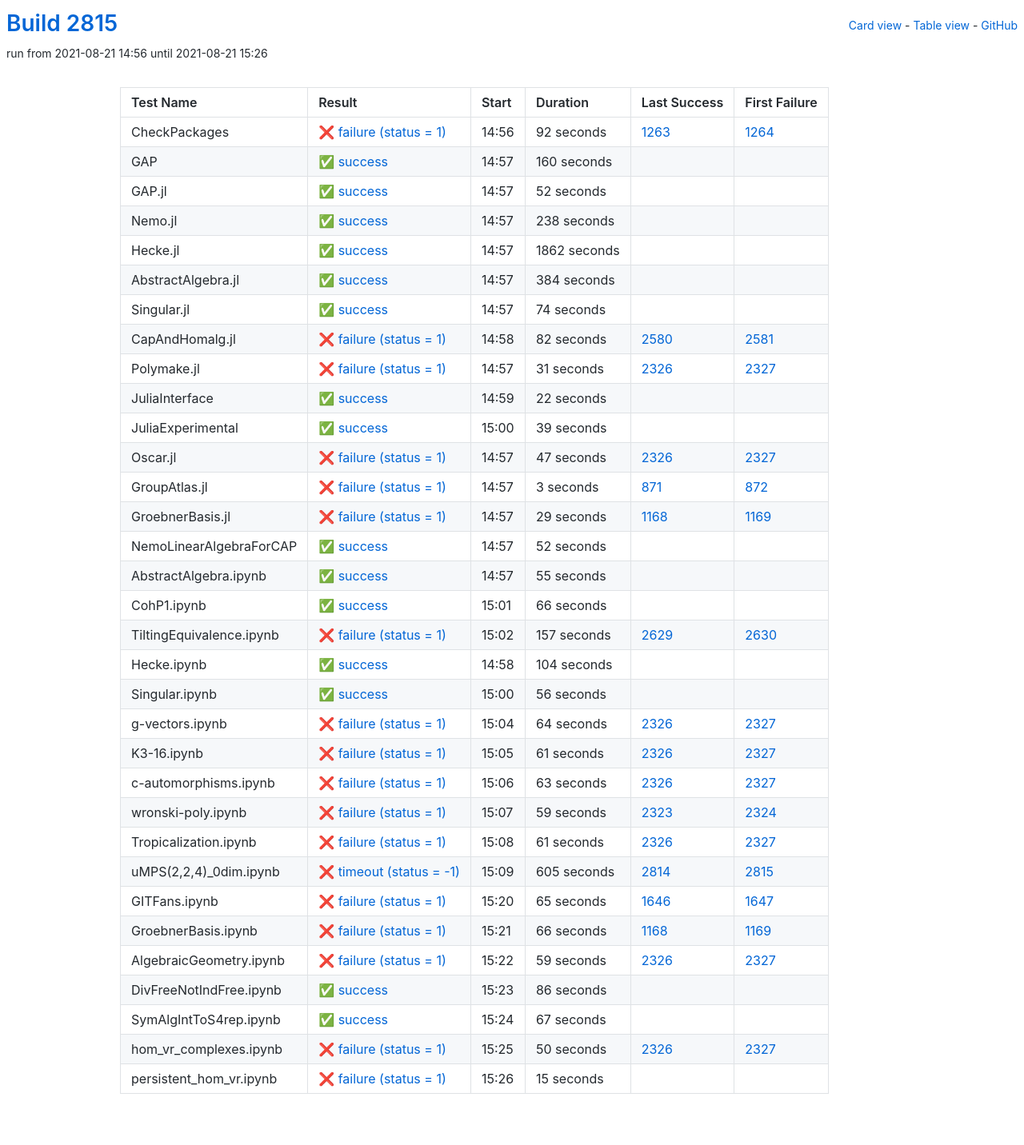
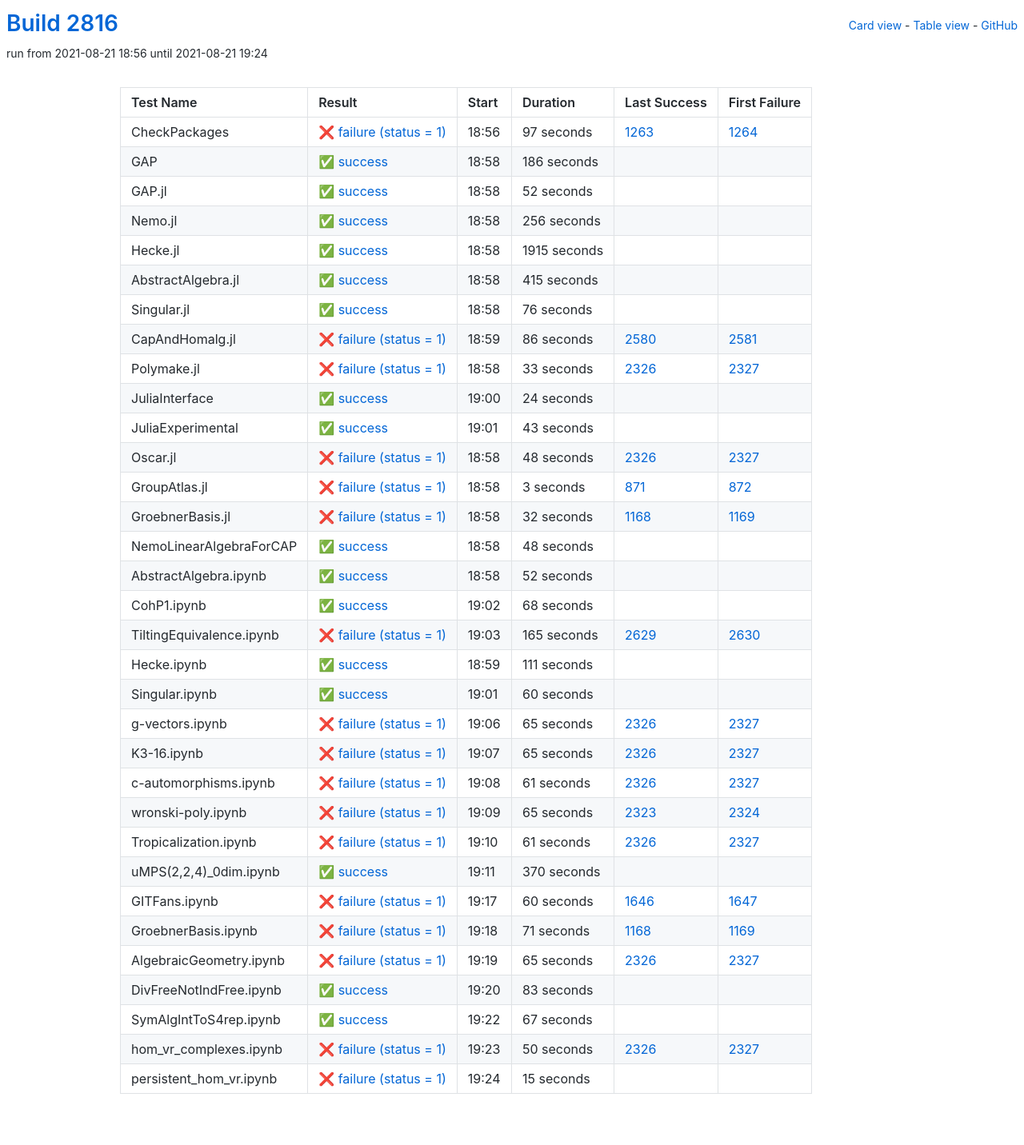
Before and after one commit to oscar-system/oscar-ci-status-stable, a Jekyll site: the page built from table.html, in a window 1280 px wide. Shown: the whole page at 80% size. Built offline with Jekyll 4.4.1, drawn with Linux system fonts in a browser that asks for light colours.

Commit message:
Build #2816

```diff
--- a/_data/ci.yml
+++ b/_data/ci.yml
@@ -1,6 +1,6 @@
 ---
-build: 2815
-build_url: https://oscarci.mathematik.uni-kl.de/job/oscar-stable/2815/
+build: 2816
+build_url: https://oscarci.mathematik.uni-kl.de/job/oscar-stable/2816/
 job: oscar-stable
 organization: oscar-system
 repo: oscar-ci-status-stable
@@ -8,32 +8,32 @@ repourl: https://github.com/oscar-system/oscar-ci-status-stable
 tests:
 - name: CheckPackages
   id: checkpackages
-  log: https://oscarci.mathematik.uni-kl.de/job/oscar-stable/2815/artifact/logs/build-2815/CheckPackages.log
-  start: 2021-08-21 14:56
+  log: https://oscarci.mathematik.uni-kl.de/job/oscar-stable/2816/artifact/logs/build-2816/CheckPackages.log
+  start: 2021-08-21 18:56
   success: false
   exitcode: 1
   status: failure
-  duration: 92
+  duration: 97
   last_success: 1263
   last_success_url: https://oscarci.mathematik.uni-kl.de/job/oscar-stable/1263/
   first_failure: 1264
   first_failure_url: https://oscarci.mathematik.uni-kl.de/job/oscar-stable/1264/
 - name: GAP
   id: gap
-  log: https://oscarci.mathematik.uni-kl.de/job/oscar-stable/2815/artifact/logs/build-2815/GAP.log
-  start: 2021-08-21 14:57
+  log: https://oscarci.mathematik.uni-kl.de/job/oscar-stable/2816/artifact/logs/build-2816/GAP.log
+  start: 2021-08-21 18:58
   success: true
   exitcode: 0
   status: success
-  duration: 160
+  duration: 186
   last_success: false
   last_success_url:
   first_failure: false
   first_failure_url:
 - name: GAP.jl
   id: gap-jl
-  log: https://oscarci.mathematik.uni-kl.de/job/oscar-stable/2815/artifact/logs/build-2815/GAP.jl.log
-  start: 2021-08-21 14:57
+  log: https://oscarci.mathematik.uni-kl.de/job/oscar-stable/2816/artifact/logs/build-2816/GAP.jl.log
+  start: 2021-08-21 18:58
   success: true
   exitcode: 0
   status: success
@@ -44,116 +44,116 @@ tests:
   first_failure_url:
 - name: Nemo.jl
   id: nemo-jl
-  log: https://oscarci.mathematik.uni-kl.de/job/oscar-stable/2815/artifact/logs/build-2815/Nemo.jl.log
-  start: 2021-08-21 14:57
+  log: https://oscarci.mathematik.uni-kl.de/job/oscar-stable/2816/artifact/logs/build-2816/Nemo.jl.log
+  start: 2021-08-21 18:58
   success: true
   exitcode: 0
   status: success
-  duration: 238
+  duration: 256
   last_success: false
   last_success_url:
   first_failure: false
   first_failure_url:
 - name: Hecke.jl
   id: hecke-jl
-  log: https://oscarci.mathematik.uni-kl.de/job/oscar-stable/2815/artifact/logs/build-2815/Hecke.jl.log
-  start: 2021-08-21 14:57
+  log: https://oscarci.mathematik.uni-kl.de/job/oscar-stable/2816/artifact/logs/build-2816/Hecke.jl.log
+  start: 2021-08-21 18:58
   success: true
   exitcode: 0
   status: success
-  duration: 1862
+  duration: 1915
   last_success: false
   last_success_url:
   first_failure: false
   first_failure_url:
 - name: AbstractAlgebra.jl
   id: abstractalgebra-jl
-  log: https://oscarci.mathematik.uni-kl.de/job/oscar-stable/2815/artifact/logs/build-2815/AbstractAlgebra.jl.log
-  start: 2021-08-21 14:57
+  log: https://oscarci.mathematik.uni-kl.de/job/oscar-stable/2816/artifact/logs/build-2816/AbstractAlgebra.jl.log
+  start: 2021-08-21 18:58
   success: true
   exitcode: 0
   status: success
-  duration: 384
+  duration: 415
   last_success: false
   last_success_url:
   first_failure: false
   first_failure_url:
 - name: Singular.jl
   id: singular-jl
-  log: https://oscarci.mathematik.uni-kl.de/job/oscar-stable/2815/artifact/logs/build-2815/Singular.jl.log
-  start: 2021-08-21 14:57
+  log: https://oscarci.mathematik.uni-kl.de/job/oscar-stable/2816/artifact/logs/build-2816/Singular.jl.log
+  start: 2021-08-21 18:58
   success: true
   exitcode: 0
   status: success
-  duration: 74
+  duration: 76
   last_success: false
   last_success_url:
   first_failure: false
   first_failure_url:
 - name: CapAndHomalg.jl
   id: capandhomalg-jl
-  log: https://oscarci.mathematik.uni-kl.de/job/oscar-stable/2815/artifact/logs/build-2815/CapAndHomalg.jl.log
-  start: 2021-08-21 14:58
+  log: https://oscarci.mathematik.uni-kl.de/job/oscar-stable/2816/artifact/logs/build-2816/CapAndHomalg.jl.log
+  start: 2021-08-21 18:59
   success: false
   exitcode: 1
   status: failure
-  duration: 82
+  duration: 86
   last_success: 2580
   last_success_url: https://oscarci.mathematik.uni-kl.de/job/oscar-stable/2580/
   first_failure: 2581
   first_failure_url: https://oscarci.mathematik.uni-kl.de/job/oscar-stable/2581/
 - name: Polymake.jl
   id: polymake-jl
-  log: https://oscarci.mathematik.uni-kl.de/job/oscar-stable/2815/artifact/logs/build-2815/Polymake.jl.log
-  start: 2021-08-21 14:57
+  log: https://oscarci.mathematik.uni-kl.de/job/oscar-stable/2816/artifact/logs/build-2816/Polymake.jl.log
+  start: 2021-08-21 18:58
   success: false
   exitcode: 1
   status: failure
-  duration: 31
+  duration: 33
   last_success: 2326
   last_success_url: https://oscarci.mathematik.uni-kl.de/job/oscar-stable/2326/
   first_failure: 2327
   first_failure_url: https://oscarci.mathematik.uni-kl.de/job/oscar-stable/2327/
 - name: JuliaInterface
   id: juliainterface
-  log: https://oscarci.mathematik.uni-kl.de/job/oscar-stable/2815/artifact/logs/build-2815/JuliaInterface.log
-  start: 2021-08-21 14:59
+  log: https://oscarci.mathematik.uni-kl.de/job/oscar-stable/2816/artifact/logs/build-2816/JuliaInterface.log
+  start: 2021-08-21 19:00
   success: true
   exitcode: 0
   status: success
-  duration: 22
+  duration: 24
   last_success: false
   last_success_url:
   first_failure: false
   first_failure_url:
 - name: JuliaExperimental
   id: juliaexperimental
-  log: https://oscarci.mathematik.uni-kl.de/job/oscar-stable/2815/artifact/logs/build-2815/JuliaExperimental.log
-  start: 2021-08-21 15:00
+  log: https://oscarci.mathematik.uni-kl.de/job/oscar-stable/2816/artifact/logs/build-2816/JuliaExperimental.log
+  start: 2021-08-21 19:01
   success: true
   exitcode: 0
   status: success
-  duration: 39
+  duration: 43
   last_success: false
   last_success_url:
   first_failure: false
   first_failure_url:
 - name: Oscar.jl
   id: oscar-jl
-  log: https://oscarci.mathematik.uni-kl.de/job/oscar-stable/2815/artifact/logs/build-2815/Oscar.jl.log
-  start: 2021-08-21 14:57
+  log: https://oscarci.mathematik.uni-kl.de/job/oscar-stable/2816/artifact/logs/build-2816/Oscar.jl.log
+  start: 2021-08-21 18:58
   success: false
   exitcode: 1
   status: failure
-  duration: 47
+  duration: 48
   last_success: 2326
   last_success_url: https://oscarci.mathematik.uni-kl.de/job/oscar-stable/2326/
   first_failure: 2327
   first_failure_url: https://oscarci.mathematik.uni-kl.de/job/oscar-stable/2327/
 - name: GroupAtlas.jl
   id: groupatlas-jl
-  log: https://oscarci.mathematik.uni-kl.de/job/oscar-stable/2815/artifact/logs/build-2815/GroupAtlas.jl.log
-  start: 2021-08-21 14:57
+  log: https://oscarci.mathematik.uni-kl.de/job/oscar-stable/2816/artifact/logs/build-2816/GroupAtlas.jl.log
+  start: 2021-08-21 18:58
   success: false
   exitcode: 1
   status: failure
@@ -164,20 +164,32 @@ tests:
   first_failure_url: https://oscarci.mathematik.uni-kl.de/job/oscar-stable/872/
 - name: GroebnerBasis.jl
   id: groebnerbasis-jl
-  log: https://oscarci.mathematik.uni-kl.de/job/oscar-stable/2815/artifact/logs/build-2815/GroebnerBasis.jl.log
-  start: 2021-08-21 14:57
+  log: https://oscarci.mathematik.uni-kl.de/job/oscar-stable/2816/artifact/logs/build-2816/GroebnerBasis.jl.log
+  start: 2021-08-21 18:58
   success: false
   exitcode: 1
   status: failure
-  duration: 29
+  duration: 32
   last_success: 1168
   last_success_url: https://oscarci.mathematik.uni-kl.de/job/oscar-stable/1168/
   first_failure: 1169
   first_failure_url: https://oscarci.mathematik.uni-kl.de/job/oscar-stable/1169/
 - name: NemoLinearAlgebraForCAP
   id: nemolinearalgebraforcap
-  log: https://oscarci.mathematik.uni-kl.de/job/oscar-stable/2815/artifact/logs/build-2815/NemoLinearAlgebraForCAP.log
-  start: 2021-08-21 14:57
+  log: https://oscarci.mathematik.uni-kl.de/job/oscar-stable/2816/artifact/logs/build-2816/NemoLinearAlgebraForCAP.log
+  start: 2021-08-21 18:58
+  success: true
+  exitcode: 0
+  status: success
+  duration: 48
+  last_success: false
+  last_success_url:
+  first_failure: false
+  first_failure_url:
+- name: AbstractAlgebra.ipynb
+  id: abstractalgebra-ipynb
+  log: https://oscarci.mathematik.uni-kl.de/job/oscar-stable/2816/artifact/logs/build-2816/AbstractAlgebra.ipynb.log
+  start: 2021-08-21 18:58
   success: true
   exitcode: 0
   status: success
@@ -186,82 +198,82 @@ tests:
   last_success_url:
   first_failure: false
   first_failure_url:
-- name: AbstractAlgebra.ipynb
-  id: abstractalgebra-ipynb
-  log: https://oscarci.mathematik.uni-kl.de/job/oscar-stable/2815/artifact/logs/build-2815/AbstractAlgebra.ipynb.log
-  start: 2021-08-21 14:57
+- name: CohP1.ipynb
+  id: cohp1-ipynb
+  log: https://oscarci.mathematik.uni-kl.de/job/oscar-stable/2816/artifact/logs/build-2816/CohP1.ipynb.log
+  start: 2021-08-21 19:02
   success: true
   exitcode: 0
   status: success
-  duration: 55
-  last_success: false
-  last_success_url:
-  first_failure: false
-  first_failure_url:
-- name: CohP1.ipynb
-  id: cohp1-ipynb
-  log: https://oscarci.mathematik.uni-kl.de/job/oscar-stable/2815/artifact/logs/build-2815/CohP1.ipynb.log
-  start: 2021-08-21 15:01
-  success: true
-  exitcode: 0
-  status: success
-  duration: 66
+  duration: 68
   last_success: false
   last_success_url:
   first_failure: false
   first_failure_url:
 - name: TiltingEquivalence.ipynb
   id: tiltingequivalence-ipynb
-  log: https://oscarci.mathematik.uni-kl.de/job/oscar-stable/2815/artifact/logs/build-2815/TiltingEquivalence.ipynb.log
-  start: 2021-08-21 15:02
+  log: https://oscarci.mathematik.uni-kl.de/job/oscar-stable/2816/artifact/logs/build-2816/TiltingEquivalence.ipynb.log
+  start: 2021-08-21 19:03
   success: false
   exitcode: 1
   status: failure
-  duration: 157
+  duration: 165
   last_success: 2629
   last_success_url: https://oscarci.mathematik.uni-kl.de/job/oscar-stable/2629/
   first_failure: 2630
   first_failure_url: https://oscarci.mathematik.uni-kl.de/job/oscar-stable/2630/
 - name: Hecke.ipynb
   id: hecke-ipynb
-  log: https://oscarci.mathematik.uni-kl.de/job/oscar-stable/2815/artifact/logs/build-2815/Hecke.ipynb.log
-  start: 2021-08-21 14:58
+  log: https://oscarci.mathematik.uni-kl.de/job/oscar-stable/2816/artifact/logs/build-2816/Hecke.ipynb.log
+  start: 2021-08-21 18:59
   success: true
   exitcode: 0
   status: success
-  duration: 104
+  duration: 111
   last_success: false
   last_success_url:
   first_failure: false
   first_failure_url:
 - name: Singular.ipynb
   id: singular-ipynb
-  log: https://oscarci.mathematik.uni-kl.de/job/oscar-stable/2815/artifact/logs/build-2815/Singular.ipynb.log
-  start: 2021-08-21 15:00
+  log: https://oscarci.mathematik.uni-kl.de/job/oscar-stable/2816/artifact/logs/build-2816/Singular.ipynb.log
+  start: 2021-08-21 19:01
   success: true
   exitcode: 0
   status: success
-  duration: 56
+  duration: 60
   last_success: false
   last_success_url:
   first_failure: false
   first_failure_url:
 - name: g-vectors.ipynb
   id: g-vectors-ipynb
-  log: https://oscarci.mathematik.uni-kl.de/job/oscar-stable/2815/artifact/logs/build-2815/g-vectors.ipynb.log
-  start: 2021-08-21 15:04
+  log: https://oscarci.mathematik.uni-kl.de/job/oscar-stable/2816/artifact/logs/build-2816/g-vectors.ipynb.log
+  start: 2021-08-21 19:06
   success: false
   exitcode: 1
   status: failure
-  duration: 64
+  duration: 65
   last_success: 2326
   last_success_url: https://oscarci.mathematik.uni-kl.de/job/oscar-stable/2326/
   first_failure: 2327
   first_failure_url: https://oscarci.mathematik.uni-kl.de/job/oscar-stable/2327/
 - name: K3-16.ipynb
   id: k3-16-ipynb
-  log: https://oscarci.mathematik.uni-kl.de/job/oscar-stable/2815/artifact/logs/build-2815/K3-16.ipynb.log
-  start: 2021-08-21 15:05
+  log: https://oscarci.mathematik.uni-kl.de/job/oscar-stable/2816/artifact/logs/build-2816/K3-16.ipynb.log
+  start: 2021-08-21 19:07
+  success: false
+  exitcode: 1
+  status: failure
+  duration: 65
+  last_success: 2326
+  last_success_url: https://oscarci.mathematik.uni-kl.de/job/oscar-stable/2326/
+  first_failure: 2327
+  first_failure_url: https://oscarci.mathematik.uni-kl.de/job/oscar-stable/2327/
+- name: c-automorphisms.ipynb
+  id: c-automorphisms-ipynb
+  log: https://oscarci.mathematik.uni-kl.de/job/oscar-stable/2816/artifact/logs/build-2816/c-automorphisms.ipynb.log
+  start: 2021-08-21 19:08
   success: false
   exitcode: 1
   status: failure
@@ -270,34 +282,22 @@ tests:
   last_success_url: https://oscarci.mathematik.uni-kl.de/job/oscar-stable/2326/
   first_failure: 2327
   first_failure_url: https://oscarci.mathematik.uni-kl.de/job/oscar-stable/2327/
-- name: c-automorphisms.ipynb
-  id: c-automorphisms-ipynb
-  log: https://oscarci.mathematik.uni-kl.de/job/oscar-stable/2815/artifact/logs/build-2815/c-automorphisms.ipynb.log
-  start: 2021-08-21 15:06
+- name: wronski-poly.ipynb
+  id: wronski-poly-ipynb
+  log: https://oscarci.mathematik.uni-kl.de/job/oscar-stable/2816/artifact/logs/build-2816/wronski-poly.ipynb.log
+  start: 2021-08-21 19:09
   success: false
   exitcode: 1
   status: failure
-  duration: 63
-  last_success: 2326
-  last_success_url: https://oscarci.mathematik.uni-kl.de/job/oscar-stable/2326/
-  first_failure: 2327
-  first_failure_url: https://oscarci.mathematik.uni-kl.de/job/oscar-stable/2327/
-- name: wronski-poly.ipynb
-  id: wronski-poly-ipynb
-  log: https://oscarci.mathematik.uni-kl.de/job/oscar-stable/2815/artifact/logs/build-2815/wronski-poly.ipynb.log
-  start: 2021-08-21 15:07
-  success: false
-  exitcode: 1
-  status: failure
-  duration: 59
+  duration: 65
   last_success: 2323
   last_success_url: https://oscarci.mathematik.uni-kl.de/job/oscar-stable/2323/
   first_failure: 2324
   first_failure_url: https://oscarci.mathematik.uni-kl.de/job/oscar-stable/2324/
 - name: Tropicalization.ipynb
   id: tropicalization-ipynb
-  log: https://oscarci.mathematik.uni-kl.de/job/oscar-stable/2815/artifact/logs/build-2815/Tropicalization.ipynb.log
-  start: 2021-08-21 15:08
+  log: https://oscarci.mathematik.uni-kl.de/job/oscar-stable/2816/artifact/logs/build-2816/Tropicalization.ipynb.log
+  start: 2021-08-21 19:10
   success: false
   exitcode: 1
   status: failure
@@ -308,68 +308,68 @@ tests:
   first_failure_url: https://oscarci.mathematik.uni-kl.de/job/oscar-stable/2327/
 - name: uMPS(2,2,4)_0dim.ipynb
   id: umps-2-2-4-0dim-ipynb
-  log: https://oscarci.mathematik.uni-kl.de/job/oscar-stable/2815/artifact/logs/build-2815/uMPS-2-2-4-_0dim.ipynb.log
-  start: 2021-08-21 15:09
-  success: false
-  exitcode: -1
-  status: timeout
-  duration: 605
-  last_success: 2814
-  last_success_url: https://oscarci.mathematik.uni-kl.de/job/oscar-stable/2814/
-  first_failure: 2815
-  first_failure_url: https://oscarci.mathematik.uni-kl.de/job/oscar-stable/2815/
+  log: https://oscarci.mathematik.uni-kl.de/job/oscar-stable/2816/artifact/logs/build-2816/uMPS-2-2-4-_0dim.ipynb.log
+  start: 2021-08-21 19:11
+  success: true
+  exitcode: 0
+  status: success
+  duration: 370
+  last_success: false
+  last_success_url:
+  first_failure: false
+  first_failure_url:
 - name: GITFans.ipynb
   id: gitfans-ipynb
-  log: https://oscarci.mathematik.uni-kl.de/job/oscar-stable/2815/artifact/logs/build-2815/GITFans.ipynb.log
-  start: 2021-08-21 15:20
+  log: https://oscarci.mathematik.uni-kl.de/job/oscar-stable/2816/artifact/logs/build-2816/GITFans.ipynb.log
+  start: 2021-08-21 19:17
   success: false
   exitcode: 1
   status: failure
-  duration: 65
+  duration: 60
   last_success: 1646
   last_success_url: https://oscarci.mathematik.uni-kl.de/job/oscar-stable/1646/
   first_failure: 1647
   first_failure_url: https://oscarci.mathematik.uni-kl.de/job/oscar-stable/1647/
 - name: GroebnerBasis.ipynb
   id: groebnerbasis-ipynb
-  log: https://oscarci.mathematik.uni-kl.de/job/oscar-stable/2815/artifact/logs/build-2815/GroebnerBasis.ipynb.log
-  start: 2021-08-21 15:21
+  log: https://oscarci.mathematik.uni-kl.de/job/oscar-stable/2816/artifact/logs/build-2816/GroebnerBasis.ipynb.log
+  start: 2021-08-21 19:18
   success: false
   exitcode: 1
   status: failure
-  duration: 66
+  duration: 71
   last_success: 1168
   last_success_url: https://oscarci.mathematik.uni-kl.de/job/oscar-stable/1168/
   first_failure: 1169
   first_failure_url: https://oscarci.mathematik.uni-kl.de/job/oscar-stable/1169/
 - name: AlgebraicGeometry.ipynb
   id: algebraicgeometry-ipynb
-  log: https://oscarci.mathematik.uni-kl.de/job/oscar-stable/2815/artifact/logs/build-2815/AlgebraicGeometry.ipynb.log
-  start: 2021-08-21 15:22
+  log: https://oscarci.mathematik.uni-kl.de/job/oscar-stable/2816/artifact/logs/build-2816/AlgebraicGeometry.ipynb.log
+  start: 2021-08-21 19:19
   success: false
   exitcode: 1
   status: failure
-  duration: 59
+  duration: 65
   last_success: 2326
   last_success_url: https://oscarci.mathematik.uni-kl.de/job/oscar-stable/2326/
   first_failure: 2327
   first_failure_url: https://oscarci.mathematik.uni-kl.de/job/oscar-stable/2327/
 - name: DivFreeNotIndFree.ipynb
   id: divfreenotindfree-ipynb
-  log: https://oscarci.mathematik.uni-kl.de/job/oscar-stable/2815/artifact/logs/build-2815/DivFreeNotIndFree.ipynb.log
-  start: 2021-08-21 15:23
+  log: https://oscarci.mathematik.uni-kl.de/job/oscar-stable/2816/artifact/logs/build-2816/DivFreeNotIndFree.ipynb.log
+  start: 2021-08-21 19:20
   success: true
   exitcode: 0
   status: success
-  duration: 86
+  duration: 83
   last_success: false
   last_success_url:
   first_failure: false
   first_failure_url:
 - name: SymAlgIntToS4rep.ipynb
   id: symalginttos4rep-ipynb
-  log: https://oscarci.mathematik.uni-kl.de/job/oscar-stable/2815/artifact/logs/build-2815/SymAlgIntToS4rep.ipynb.log
-  start: 2021-08-21 15:24
+  log: https://oscarci.mathematik.uni-kl.de/job/oscar-stable/2816/artifact/logs/build-2816/SymAlgIntToS4rep.ipynb.log
+  start: 2021-08-21 19:22
   success: true
   exitcode: 0
   status: success
@@ -380,8 +380,8 @@ tests:
   first_failure_url:
 - name: hom_vr_complexes.ipynb
   id: hom-vr-complexes-ipynb
-  log: https://oscarci.mathematik.uni-kl.de/job/oscar-stable/2815/artifact/logs/build-2815/hom_vr_complexes.ipynb.log
-  start: 2021-08-21 15:25
+  log: https://oscarci.mathematik.uni-kl.de/job/oscar-stable/2816/artifact/logs/build-2816/hom_vr_complexes.ipynb.log
+  start: 2021-08-21 19:23
   success: false
   exitcode: 1
   status: failure
@@ -392,8 +392,8 @@ tests:
   first_failure_url: https://oscarci.mathematik.uni-kl.de/job/oscar-stable/2327/
 - name: persistent_hom_vr.ipynb
   id: persistent-hom-vr-ipynb
-  log: https://oscarci.mathematik.uni-kl.de/job/oscar-stable/2815/artifact/logs/build-2815/persistent_hom_vr.ipynb.log
-  start: 2021-08-21 15:26
+  log: https://oscarci.mathematik.uni-kl.de/job/oscar-stable/2816/artifact/logs/build-2816/persistent_hom_vr.ipynb.log
+  start: 2021-08-21 19:24
   success: false
   exitcode: 1
   status: failure
```
Also changed, not shown: README.md.
